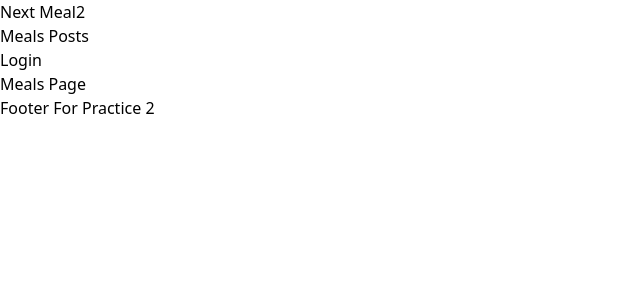
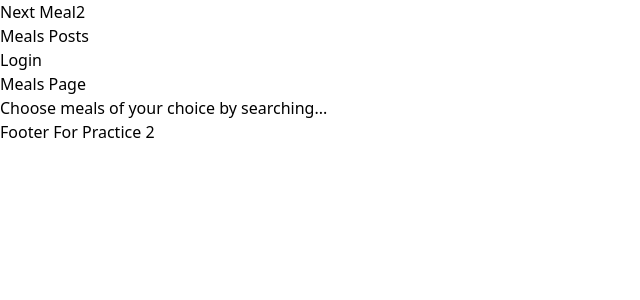
Before and after one commit to JannatulAfrozFaria/next-js-practice-2, a Next.js app: page /meals in a window 1280 px wide. Shown: the top 300 px of the page, without its empty margins (0-640 px from the left). Built offline with nearby package versions, Linux system fonts and the light colour scheme.

Commit message:
caption added to headline

```diff
--- a/src/app/meals/page.jsx
+++ b/src/app/meals/page.jsx
@@ -4,6 +4,7 @@ const MealsPage = () => {
     return (
         <div className='my-12 w-5/6 mx-auto text-center'>
             <h1>Meals Page</h1>
+            <p>Choose meals of your choice by searching...</p>
         </div>
     );
 };
```
